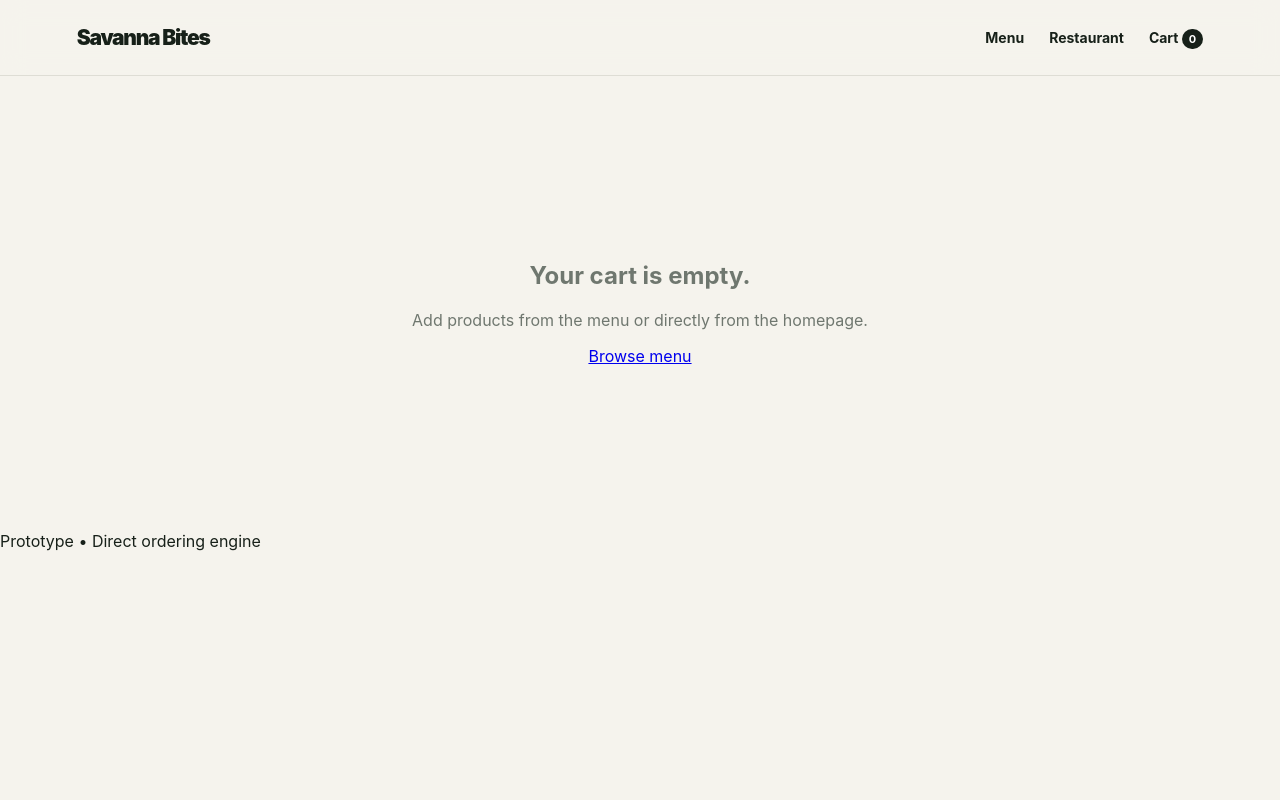
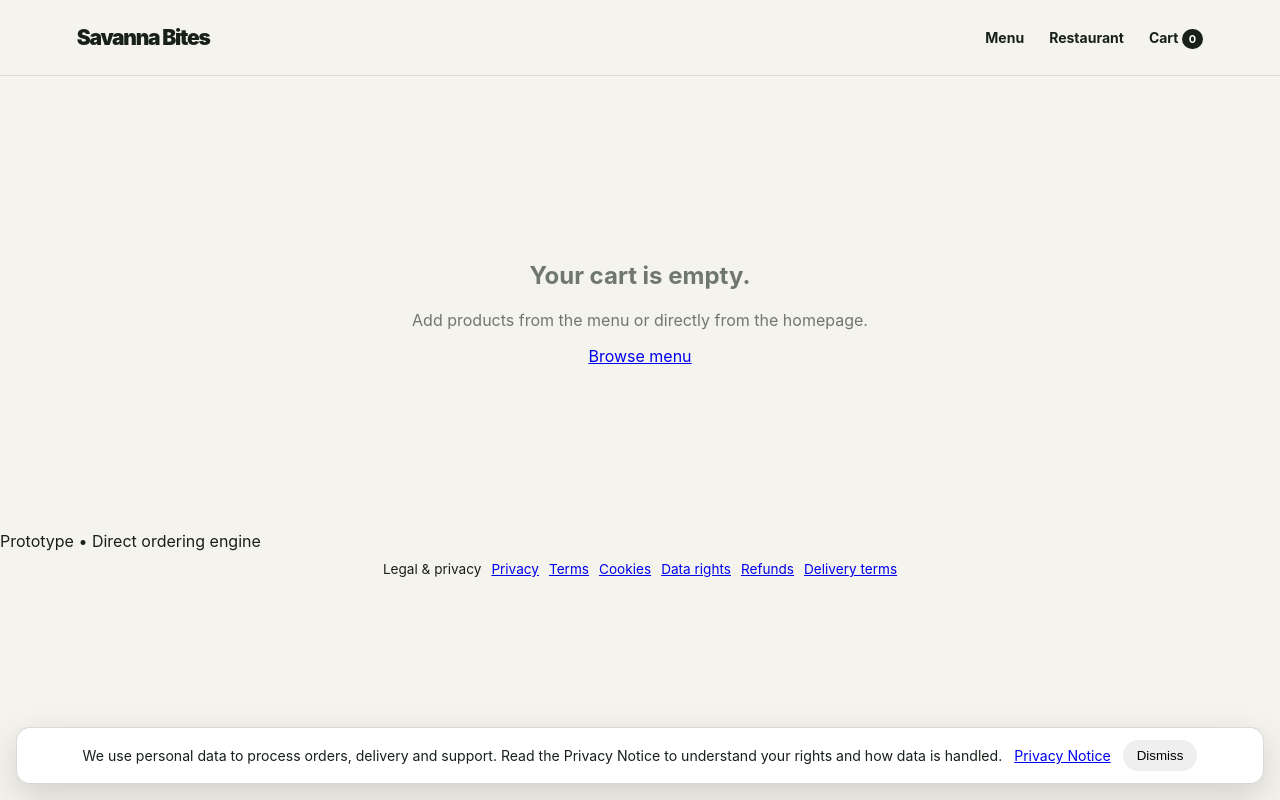
Before and after one commit to matharabrian70-ux/restaurant-ordering-platform, a website: page cart.html in a window 1280 px wide. Drawn offline with Linux system fonts and the light colour scheme; no server answers.

Commit message:
Add privacy and legal links to page

```diff
--- a/cart.html
+++ b/cart.html
@@ -1,2 +1,2 @@
 <!doctype html><html lang="en"><head>
-  <meta http-equiv="Content-Security-Policy" content="default-src 'self'; base-uri 'self'; object-src 'none'; frame-ancestors 'none'; form-action 'self'; script-src 'self' https://accounts.google.com https://unpkg.com; script-src-attr 'none'; script-src-elem 'self' https://accounts.google.com https://unpkg.com; style-src 'self' 'unsafe-inline' https://unpkg.com; img-src 'self' data: blob: https:; font-src 'self' data: https:; connect-src 'self' https://restaurant-ordering-api-ow3p.onrender.com https://accounts.google.com https://*.googleapis.com https://*.google.com https://*.gstatic.com; frame-src https://accounts.google.com; worker-src 'self' blob:;"><meta charset="utf-8"><meta name="viewport" content="width=device-width,initial-scale=1"><title>Your Cart — Savanna Bites</title><link rel="stylesheet" href="styles.css"></head><body><script src="safe-actions.js"></script><header class="nav"><a class="brand" href="index.html" data-tenant-brand>Savanna Bites</a><nav><a href="menu.html">Menu</a><a href="dashboard.html">Restaurant</a><a class="cart-link" href="cart.html">Cart <b id="cart-count">0</b></a></nav></header><main class="page"><div id="cart-view"></div></main><footer>Prototype • Direct ordering engine</footer><script src="tenant-theme.js"></script><script src="app.js"></script><script src="platform-telemetry.js?v=1"></script></body></html>
+  <meta http-equiv="Content-Security-Policy" content="default-src 'self'; base-uri 'self'; object-src 'none'; frame-ancestors 'none'; form-action 'self'; script-src 'self' https://accounts.google.com https://unpkg.com; script-src-attr 'none'; script-src-elem 'self' https://accounts.google.com https://unpkg.com; style-src 'self' 'unsafe-inline' https://unpkg.com; img-src 'self' data: blob: https:; font-src 'self' data: https:; connect-src 'self' https://restaurant-ordering-api-ow3p.onrender.com https://accounts.google.com https://*.googleapis.com https://*.google.com https://*.gstatic.com; frame-src https://accounts.google.com; worker-src 'self' blob:;"><meta charset="utf-8"><meta name="viewport" content="width=device-width,initial-scale=1"><title>Your Cart — Savanna Bites</title><link rel="stylesheet" href="styles.css"></head><body><script src="safe-actions.js"></script><header class="nav"><a class="brand" href="index.html" data-tenant-brand>Savanna Bites</a><nav><a href="menu.html">Menu</a><a href="dashboard.html">Restaurant</a><a class="cart-link" href="cart.html">Cart <b id="cart-count">0</b></a></nav></header><main class="page"><div id="cart-view"></div></main><footer>Prototype • Direct ordering engine</footer><script src="tenant-theme.js"></script><script src="app.js"></script><script src="platform-telemetry.js?v=1"></script><script src="compliance-ui.js"></script></body></html>
```
